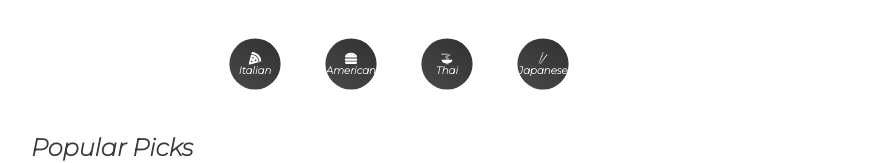
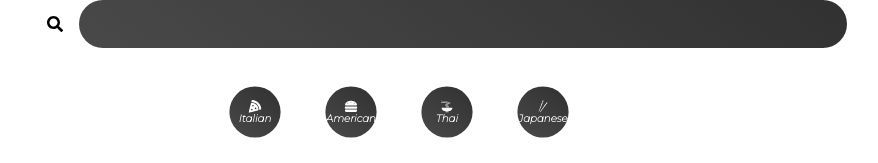
Before and after one commit to tshepoandi/recipe-book, a React (Create React App) app: page / in a window 1280 px wide. Shown: the top 163 px of the page, without its empty margins (225-1103 px from the left). Built offline with nearby package versions, Linux system fonts and the light colour scheme; no server answers.

Commit message:
search bar

```diff
--- a/src/App.jsx
+++ b/src/App.jsx
@@ -3,11 +3,13 @@
 // import Pages from "./Pages/Pages";
 import Home from "./Pages/Home";
 import Cuisine from "./Pages/Cuisine";
+import Search from "./Components/Search";
 
 function App() {
   return (
     <div>
       <BrowserRouter>
+        <Search/>
         <Category/>
         <Routes>
           <Route path="/" element={<Home/>}/>
--- a/src/Components/Search.jsx
+++ b/src/Components/Search.jsx
@@ -1,11 +1,48 @@
-import React from 'react'
+import React, { useState } from 'react'
+import styled from 'styled-components'
+import {FaSearch} from 'react-icons/fa'
 
 function Search() {
   return (
-    <div>
+    <FormStyle>
+      <NeededDiv>
+      <StyledSVG></StyledSVG>
+      <Input type='text'/>
+      </NeededDiv>
 
-    </div>
+    </FormStyle>
   )
 }
 
+const FormStyle = styled.form`
+  width:100%;
+`
+
+
+const NeededDiv = styled.div`
+  width: 100%;
+  position:relative
+`
+
+const Input = styled.input`
+margin-left:3rem;
+padding:1rem;
+border:none;
+background: linear-gradient(35deg,#494949,#313131);
+border-radius:2rem;
+outline:none;
+color:white;
+width:100%;
+`
+
+const StyledSVG = styled(FaSearch)`
+position: absolute;
+top :50%;
+left:0;
+transform: translate(100%,-50%);
+color:black;
+
+
+`
+
 export default Search
```
